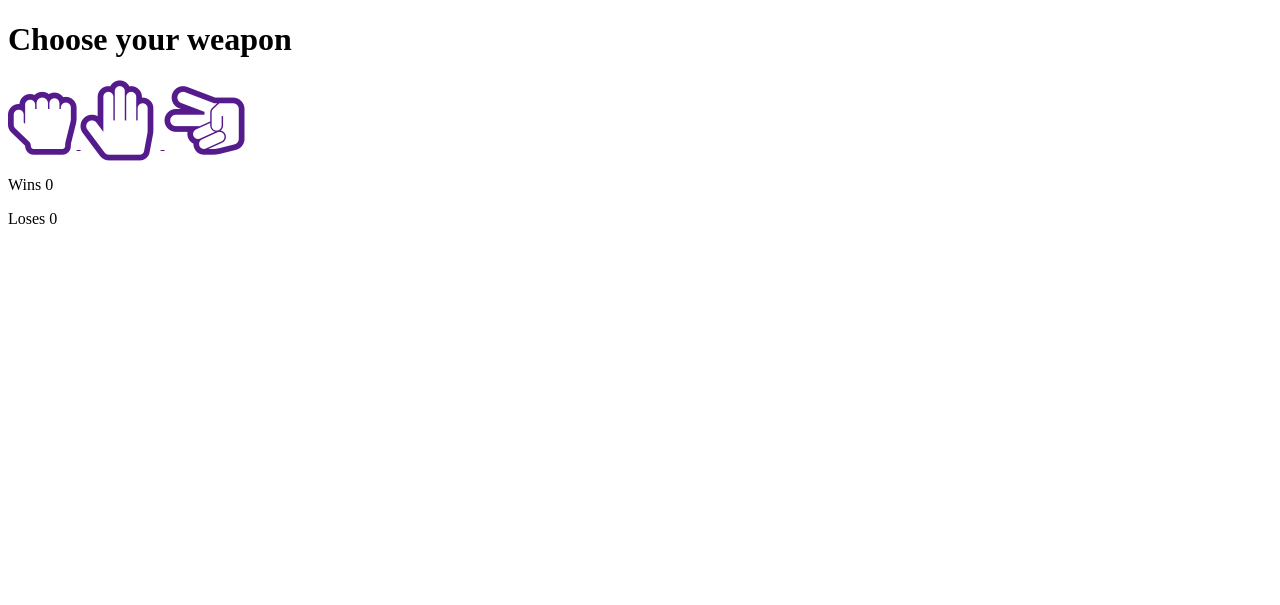
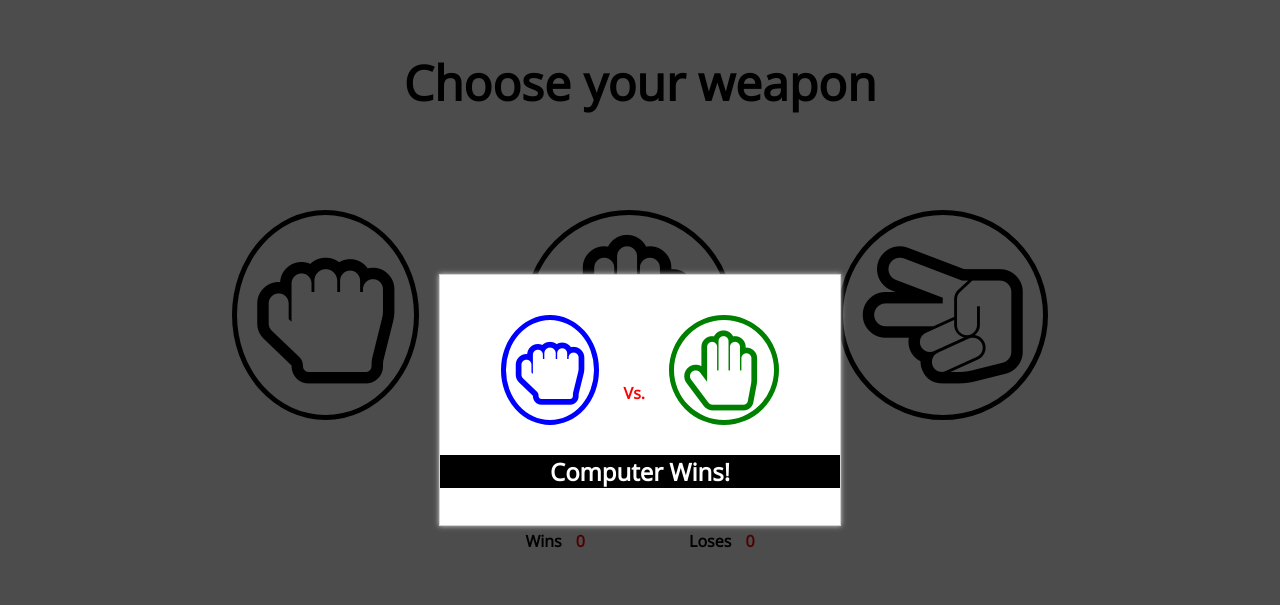
Before and after one commit to Ohadyarel/rochambeau, a plain HTML site: page index.html in a window 1280 px wide. Drawn offline with nearby package versions, Linux system fonts and the light colour scheme.

Commit message:
styling the gameplay

```diff
--- a/css/style.css
+++ b/css/style.css
@@ -0,0 +1,115 @@
+body {
+	font-family: 'Open Sans', sans-serif;
+	margin: 0;
+}
+
+a {
+	text-decoration: none;
+}
+
+.wrapper {
+	width: 75%;
+	margin: 20px auto;
+	text-align: center;
+}
+
+header {
+	margin-top: 50px;
+	margin-bottom: 85px;
+}
+
+.wrapper h1 {
+	font-size: 3em;
+}
+
+.wrapper i {
+	color: black;
+	margin: 10px 50px;
+	padding: 20px;
+	border: 5px solid black;
+	border-radius: 50%;
+	font-size: 10em;
+}
+
+.wrapper i:hover {
+	color: blue;
+	border-color: blue;
+}
+
+footer {
+	margin-top: 50px;
+}
+
+footer p {
+	display: inline-block;
+	font-weight: bold;
+	margin: 50px 50px;
+}
+
+footer span {
+	margin-left: 10px;
+	color: red;
+}
+
+/*Modal*/
+
+.shadow {
+	background:rgba(0,0,0,.7);
+	position: fixed;
+	top: 0;
+	width: 100%;
+	height: 100%;
+	z-index: 100;
+	/*display: none;*/
+}
+
+.modal {
+	z-index: 200;
+	background: white;
+	text-align: center;
+	width: 400px;
+	height: 250px;
+	margin: auto;
+	position: fixed;
+	top:0;
+	bottom: 0;
+	left: 0;
+	right:0;
+	border: 1px solid #d3d3d3;
+	box-shadow: 0 0 5px #d3d3d3;
+	/*display: none;*/
+}
+
+.modal article {
+	width: 100%;
+	margin: 40px auto;
+}
+
+.modal i {
+	font-size: 5em;
+	padding: 10px;
+	border: 5px solid black;
+	border-radius: 50%;
+}
+
+.modal span {
+	color:red;
+	font-weight: bold;
+	margin: 0 20px;
+}
+
+.modal h1 {
+	background: black;
+	color: white;
+	margin-top: 30px;
+}
+
+#user-weapon {
+	color: blue;
+	border-color: blue;
+}
+
+#computer-weapon {
+	color: green;
+	border-color: green;
+}
--- a/index.html
+++ b/index.html
@@ -2,6 +2,7 @@
 <html>
 <head>
 	<title>Rochambeau</title>
+	<link href='https://fonts.googleapis.com/css?family=Open+Sans' rel='stylesheet' type='text/css'>
 	<link rel="stylesheet" href="https://maxcdn.bootstrapcdn.com/font-awesome/4.6.1/css/font-awesome.min.css">
 	<link rel="stylesheet" type="text/css" href="css/style.css">
 	<script src="https://ajax.googleapis.com/ajax/libs/jquery/2.2.0/jquery.min.js"></script>
@@ -28,5 +29,16 @@
 			<p>Loses <span id="lose-count">0</span></p>
 		</footer>
 	</div>
+	<div class="shadow"></div>
+
+	<div class="modal">
+		<article>
+			<i id="user-weapon" class="fa fa-hand-rock-o fa-5x"></i>
+			<span>Vs.</span>
+			<i id="computer-weapon" class="fa fa-hand-paper-o fa-5x"></i>
+			<h1 id="result">Computer Wins!</h1>
+		</article>
+	</div>
+
 </body>
 </html>
```
